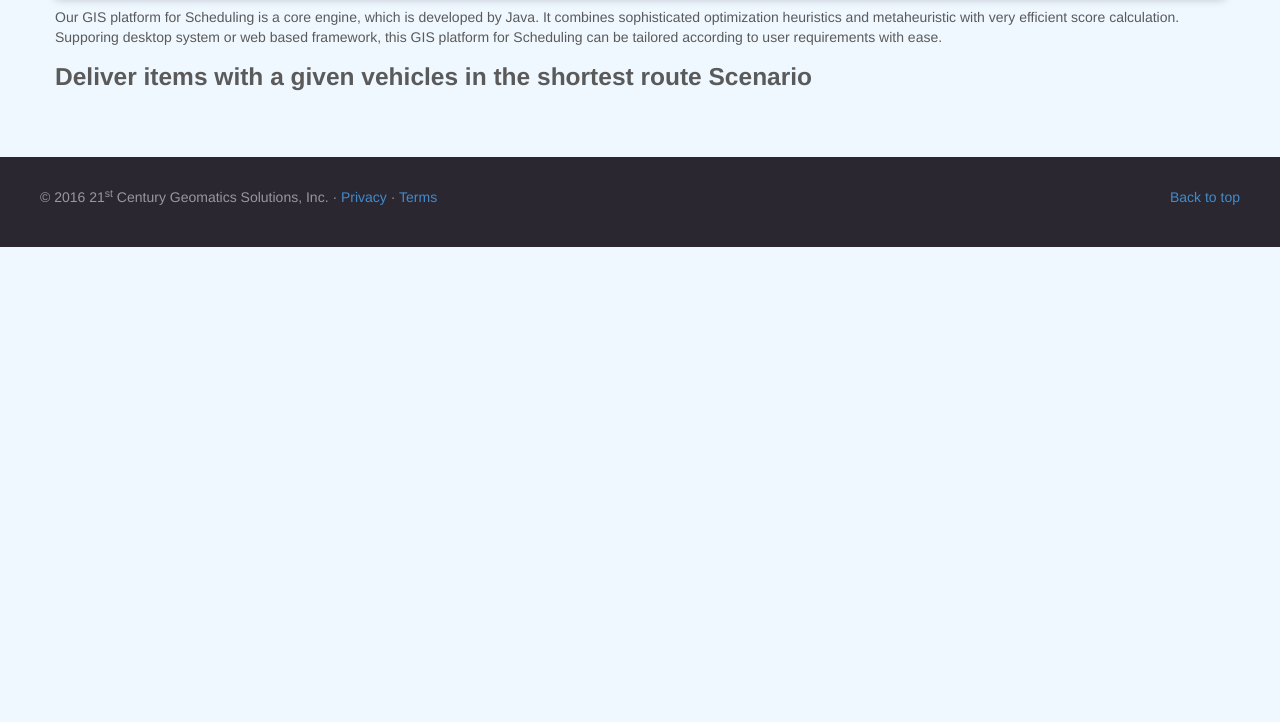
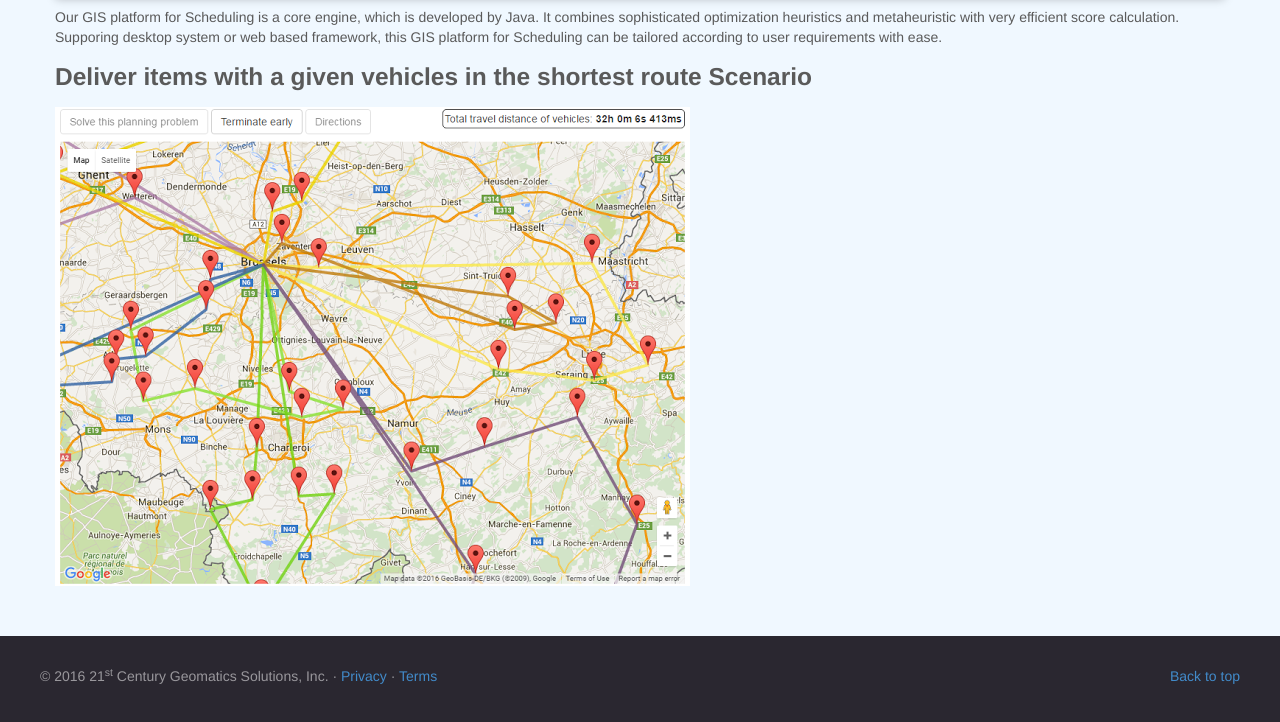
Before and after one commit to gismatthew/21geo, a plain HTML site: page product_scheduling.html in a window 1280 px wide. Shown: the part 144-866 px from the top of the page. Before the commit the page ends 800 px from the top, so only its background shows below. Drawn offline with Linux system fonts and the light colour scheme.

Commit message:
Changed product: gis for scheduling

```diff
--- a/product_scheduling.html
+++ b/product_scheduling.html
@@ -123,6 +123,7 @@
             Supporing desktop system or web based framework, this GIS platform for Scheduling can be tailored according to user requirements with ease.</p>
 
 			<h3>Deliver items with a given vehicles in the shortest route Scenario</h3>
+            <div class="product snapshot"><img src="img/products/scheduling.png"></div>
 
         </div> <!-- / container about-us -->
     </div> <!-- / .contents -->
```
